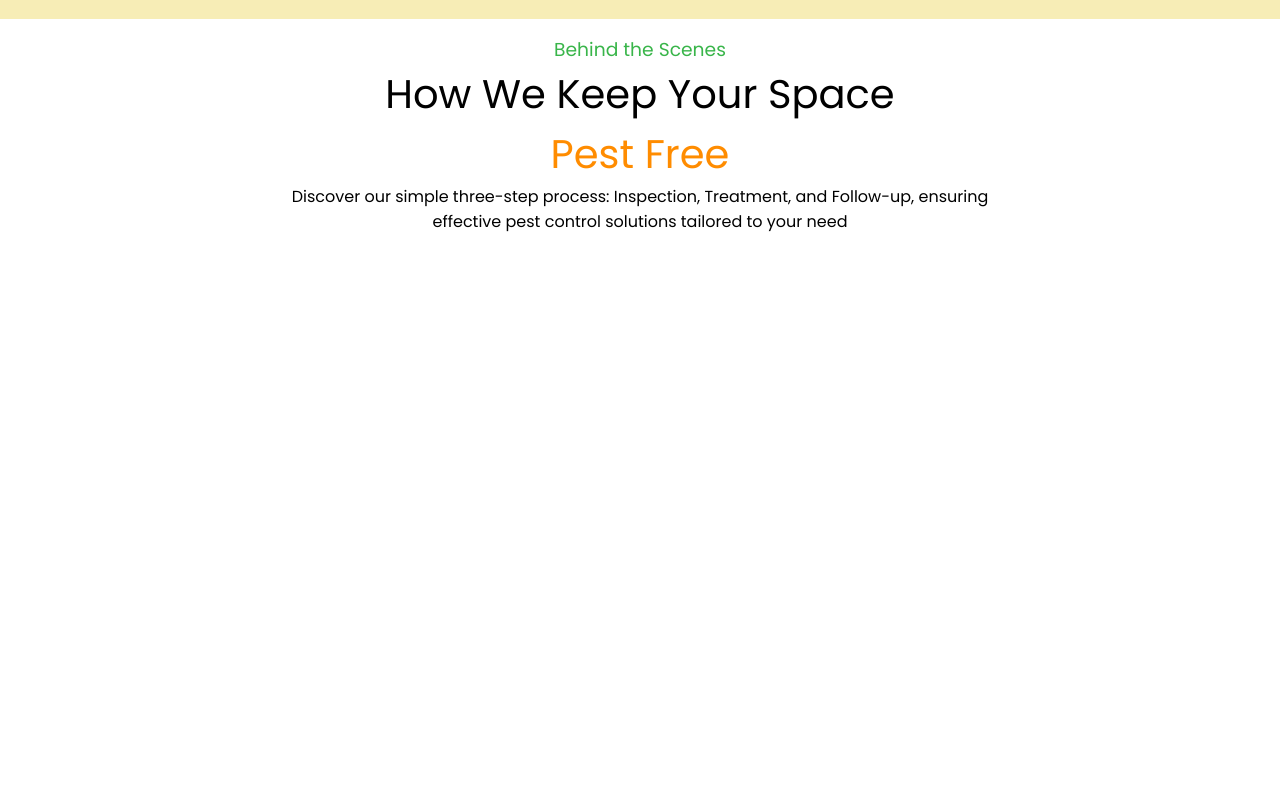
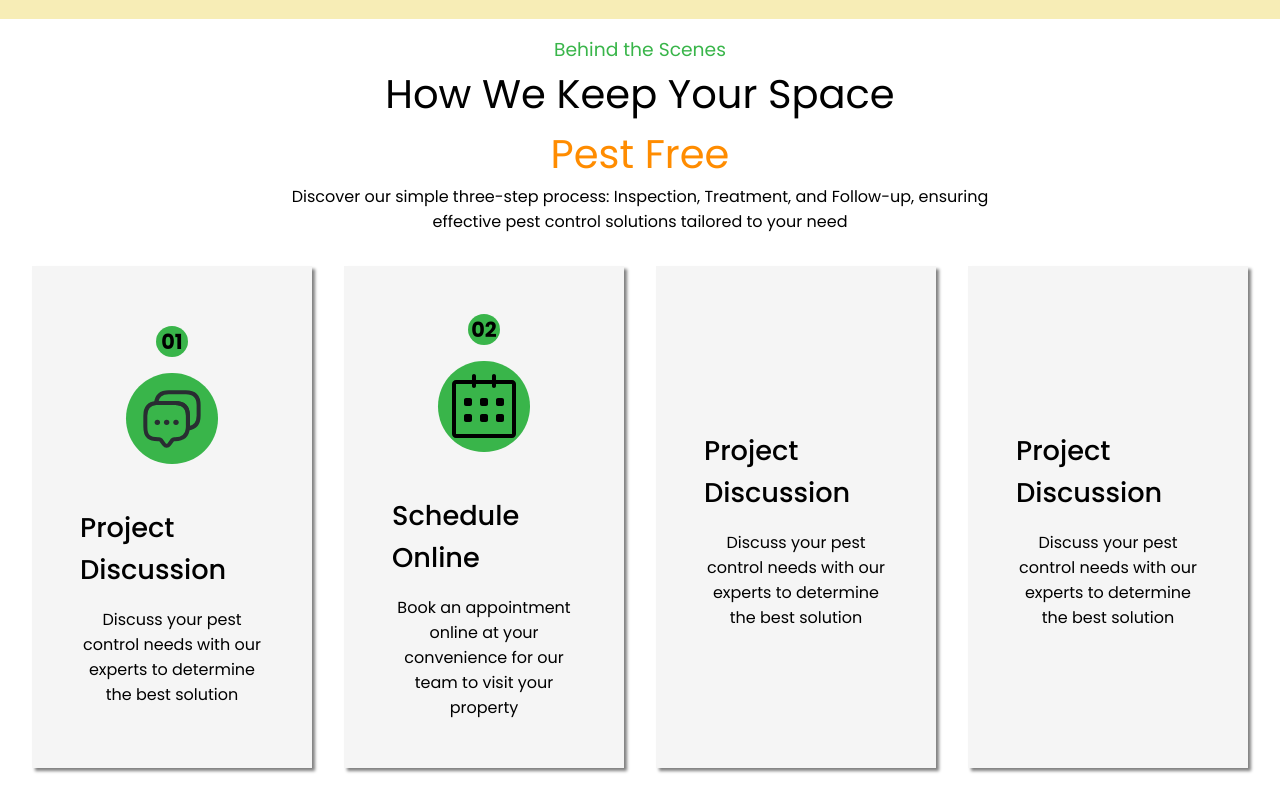
Before and after one commit to alecnissen/Precision-Pest-Control, a React (Vite) app: page / in a window 1280 px wide. Shown: the part 2518-3318 px from the top of the page. Before the commit the page ends 2752 px from the top, so only its background shows below. Built offline with nearby package versions, Linux system fonts and the light colour scheme.

Commit message:
added content for the first two process cards, will complete the next two

```diff
--- a/src/Process.jsx
+++ b/src/Process.jsx
@@ -1,4 +1,9 @@
 import React from 'react';
+import msgImg from "../assets/messages-1-svgrepo-com.svg";
+import calenderImg from "../assets/calender-svgrepo-com.svg"
+
+
+
 
 export default function Process() {
   return (
@@ -6,21 +11,92 @@ export default function Process() {
       <div className="process-title-subtitle-container">
         <h3>Behind the Scenes</h3>
 
-        <h1>
-          How We Keep Your Space
-        </h1>
+        <h1>How We Keep Your Space</h1>
 
-        <h1 className='process-pest-free-text'>Pest Free</h1>
-
-
+        <h1 className="process-pest-free-text">Pest Free</h1>
 
         <p>
           Discover our simple three-step process: Inspection, Treatment, and Follow-up, ensuring effective pest control
           solutions tailored to your need
         </p>
+      </div>
+
+      <div className="process-cards-container">
+        <div className="process-card">
+
+
+           <div className='process-step-number-container'>
+           <h4>01</h4>
+           </div>
+
+          <div className='process-card-img-container'>
+          <img src={msgImg}></img>
+          </div>
+
+          <h3>Project Discussion</h3>
+
+          <p>Discuss your pest control needs with our experts to determine the best solution</p>
+        </div>
+
+
+
+        <div className="process-card">
+
+
+
+        <div className='process-step-number-container'>
+           <h4>02</h4>
+        </div>
+
+
+        <div className='process-card-img-container'>
+          <img src={calenderImg}></img>
+          </div>
+
+          <h3>Schedule Online</h3>
+
+          <p>Book an appointment online at your convenience for our team to visit your property</p>
+        </div>
+
+        <div className="process-card">
+          <h3>Project Discussion</h3>
+
+          <p>Discuss your pest control needs with our experts to determine the best solution</p>
+        </div>
+
+        <div className="process-card">
+          <h3>Project Discussion</h3>
+
+          <p>Discuss your pest control needs with our experts to determine the best solution</p>
+        </div>
+
+
+
+
+
+
+
 
 
       </div>
+
+
+
+
+
+
+
+
+
+
+
+
+
+
+
+
+
+
     </div>
   );
 }
--- a/src/Styles/features_homepage_styles.scss
+++ b/src/Styles/features_homepage_styles.scss
@@ -19,7 +19,12 @@
 
 .features-title-subtitle-container h3 {
     color: rgba(57, 181, 74, 1);
+    font-weight: 400;
 
+}
+
+.features-title-subtitle-container h1 {
+    font-weight: 400;
 }
 
 .features-title-subtitle-container * {
@@ -83,6 +88,7 @@
     font-size: 1.8rem;
     padding-bottom: 1em;
     font-family: "Poppins", sans-serif;
+    font-weight: 500;
 }
 
 .features-card p {
--- a/src/Styles/process_styles.scss
+++ b/src/Styles/process_styles.scss
@@ -29,3 +29,70 @@
 .process-title-subtitle-container p {
     max-width: 45em;
 }
+
+
+.process-cards-container {
+    display: flex;
+    padding-top: 2em;
+    gap: 2em;
+    padding: 2em;
+}
+
+.process-card {
+    display: flex;
+    flex-direction: column;
+    justify-content: center;
+    align-items: center;
+    background-color: whitesmoke;
+    // border: 2px solid white;
+    // box-shadow: 2em;
+    box-shadow: 3px 3px 3px gray;
+    gap: 1em;
+    padding: 3em;
+}
+
+.process-card:hover {
+    border: 1px solid darkorange;
+}
+
+.process-card * {
+    font-family: "Poppins", sans-serif;
+}
+
+.process-card h3 {
+    // font-family: "Poppins", sans-serif;
+    padding-top: 1em;
+    font-size: 1.7rem;
+    font-weight: 500;
+}
+
+.process-card p {
+    font-size: 1rem;
+    text-align: center;
+    max-width: 20em;
+}
+
+
+.process-step-number-container {
+    display: flex;
+    align-items: center;
+    justify-content: center;
+    background-color:  rgb(57, 181, 74);
+    border-radius: 50%;
+    width: 2em;
+}
+
+.process-step-number-container h4 {
+    font-size: 1.3rem;
+}
+
+.process-card-img-container {
+    display: flex;
+    align-items: center;
+    justify-content: center;
+    background-color: rgb(57, 181, 74);
+    border-radius: 50%;
+    width: 5.7em;
+    height: 5.7em;
+
+}
```
Also changed, not shown: assets/calender-svgrepo-com.svg (added), assets/messages-1-svgrepo-com.svg (added).
